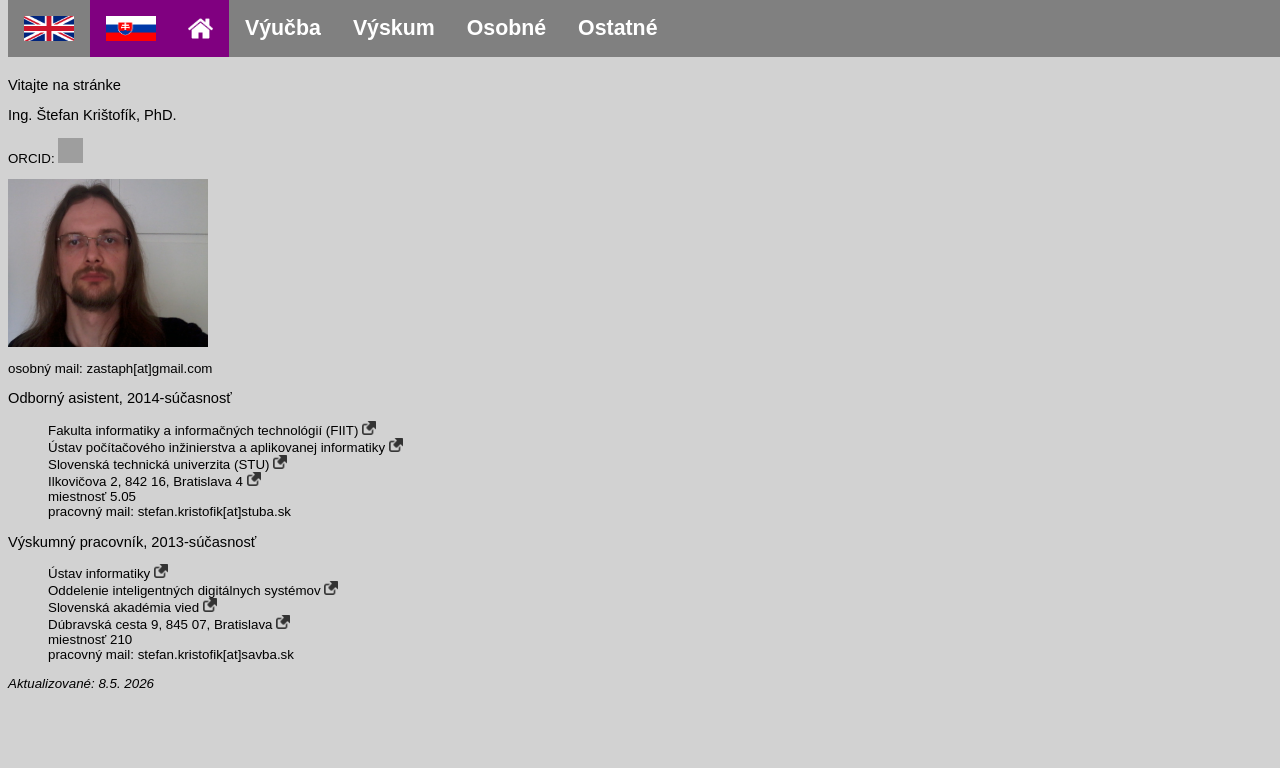
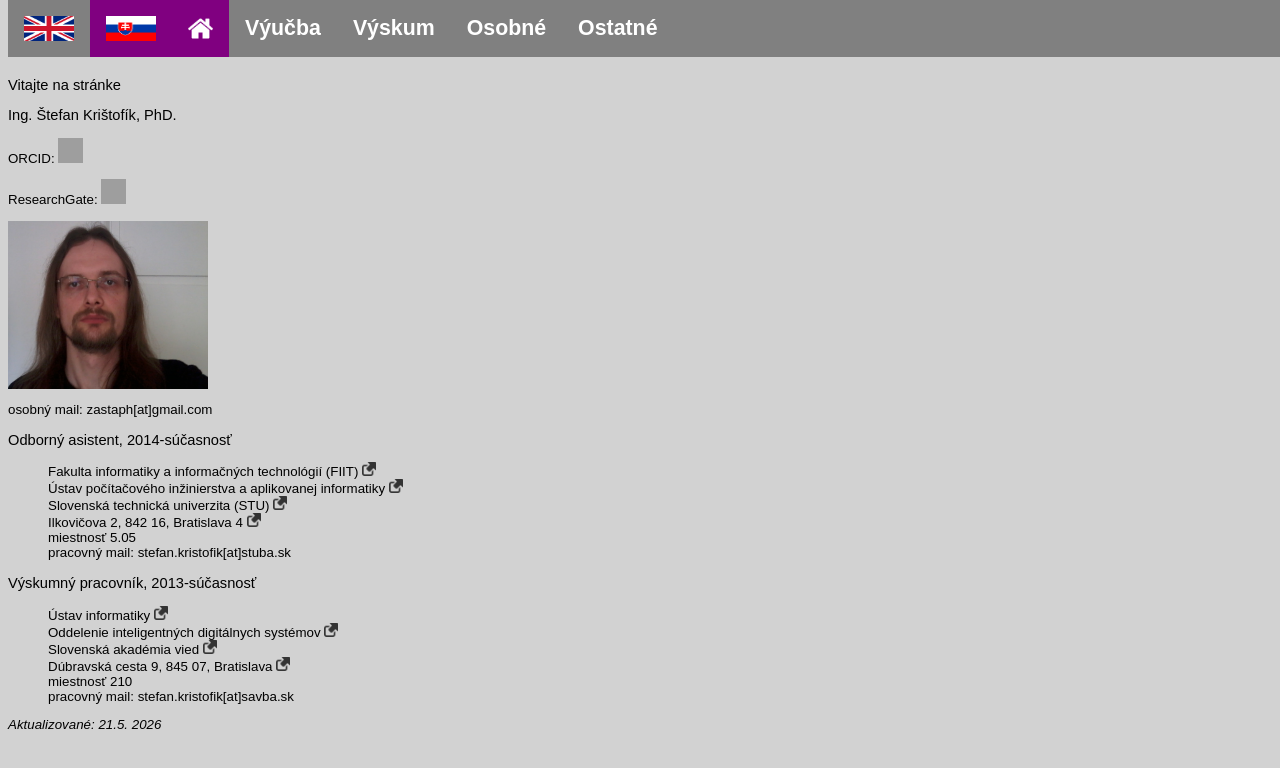
Before and after one commit to zastaphs/zastaphs.github.io, a plain HTML site: page index.html in a window 1280 px wide. Drawn offline with Linux system fonts and the light colour scheme; grey boxes are pictures that could not be loaded.

Commit message:
Update index.html - pridane researchgate

```diff
--- a/index.html
+++ b/index.html
@@ -27,6 +27,9 @@
 <p class="dolezite">Vitajte na stránke</p>
 <p class="dolezite">Ing. Štefan Krištofík, PhD.</p>
 <p>ORCID: <a href="https://orcid.org/0000-0002-9995-460X"><img src="https://www.sav.sk/img/layout/main/orcid.svg" style="width:25px; height:25px"></a></p>
+<p>ResearchGate: <a href="https://www.researchgate.net/profile/Stefan-Kristofik"><img src="https://www.sav.sk/img/layout/main/researchgate.svg" style="width:25px; height:25px"></a></p>
+
+
 <img src="foto.jpg" style="height:168; width:200">
 <p>osobný mail: zastaph[at]gmail.com</p>
 
@@ -58,7 +61,7 @@
 	<li>pracovný mail: stefan.kristofik[at]savba.sk</li>
 </ul>
 
-<p><i>Aktualizované: 8.5. 2026</i></p>
+<p><i>Aktualizované: 21.5. 2026</i></p>
 
 </body>
 
```
